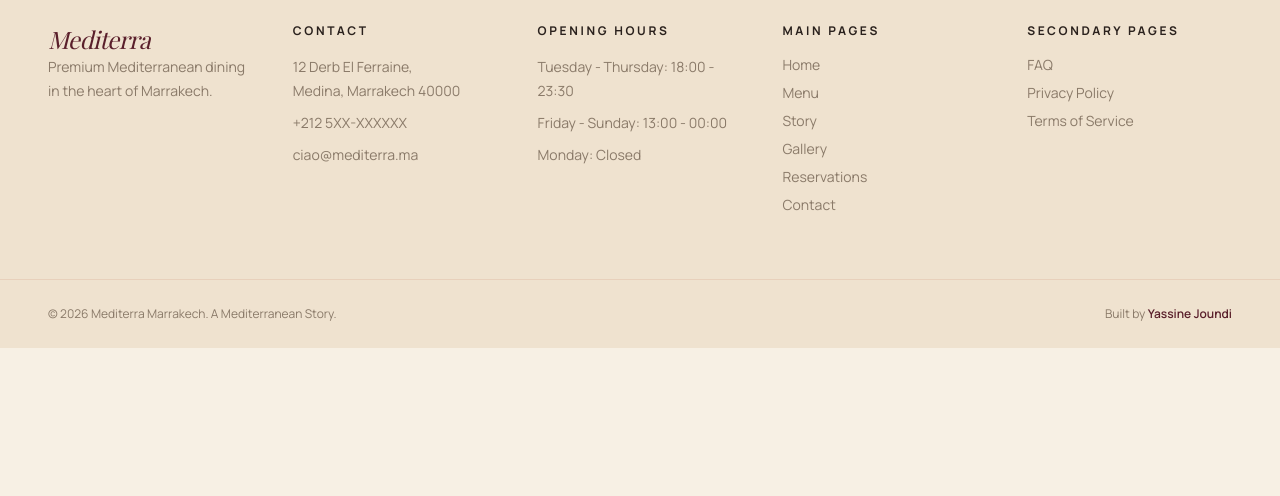
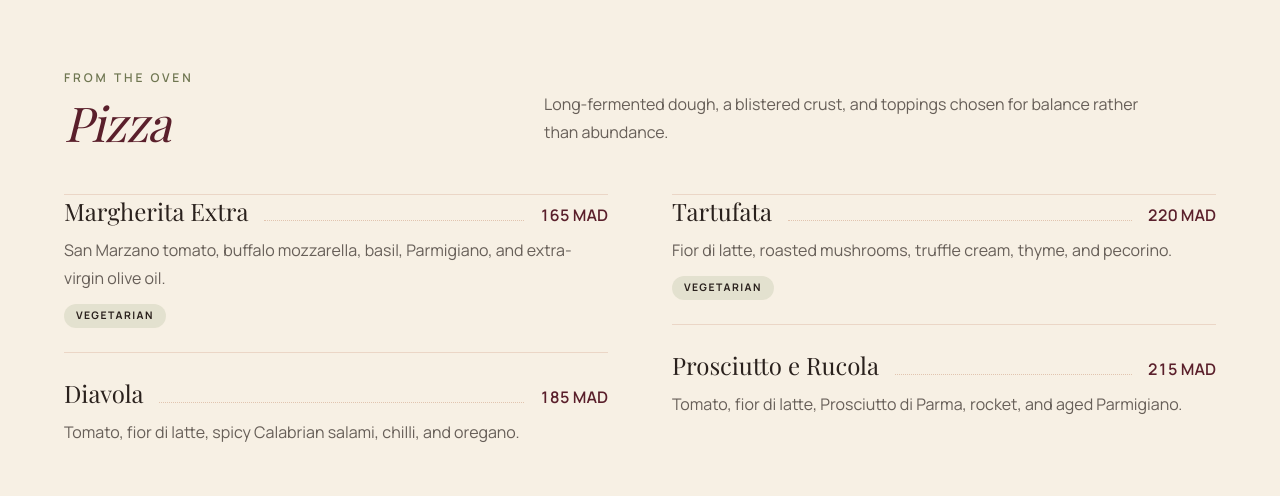
Before and after one commit to yassinejoundi/mediterra-restaurant, a Next.js app: page /menu in a window 1280 px wide. Shown: the part 3133-3629 px from the top of the page. Before the commit the page ends 3481 px from the top, so only its background shows below. Built offline with nearby package versions, Linux system fonts and the light colour scheme; a web font is replaced by a local one.

Commit message:
feat(menu): add wood-fired pizza

```diff
--- a/components/menu/Main.tsx
+++ b/components/menu/Main.tsx
@@ -219,6 +219,49 @@ export function Main() {
           </ScrollReveal>
         </div>
       </section>
+
+      <section id="pizza" className="scroll-mt-40 px-5 py-20 sm:px-8 sm:py-24 lg:px-12 lg:py-28">
+        <div className="mx-auto max-w-6xl">
+          <ScrollReveal className="grid gap-8 lg:grid-cols-[0.72fr_1.28fr] lg:items-end">
+            <div>
+              <p className="font-label text-xs font-semibold uppercase tracking-[0.24em] text-olive">From the oven</p>
+              <h2 className="mt-3 font-heading text-4xl italic tracking-[-0.025em] text-wine sm:text-5xl">Pizza</h2>
+            </div>
+            <p className="max-w-2xl text-pretty text-base leading-7 text-espresso/70 lg:justify-self-end">
+              Long-fermented dough, a blistered crust, and toppings chosen for balance rather than abundance.
+            </p>
+          </ScrollReveal>
+
+          <StaggerReveal className="mt-12 grid gap-x-16 md:grid-cols-2" staggerDelay={0.05}>
+            <div className="divide-y divide-terracotta/20 border-t border-terracotta/20">
+              <MenuItem
+                name="Margherita Extra"
+                description="San Marzano tomato, buffalo mozzarella, basil, Parmigiano, and extra-virgin olive oil."
+                price="165 MAD"
+                tag="Vegetarian"
+              />
+              <MenuItem
+                name="Diavola"
+                description="Tomato, fior di latte, spicy Calabrian salami, chilli, and oregano."
+                price="185 MAD"
+              />
+            </div>
+            <div className="divide-y divide-terracotta/20 border-t border-terracotta/20">
+              <MenuItem
+                name="Tartufata"
+                description="Fior di latte, roasted mushrooms, truffle cream, thyme, and pecorino."
+                price="220 MAD"
+                tag="Vegetarian"
+              />
+              <MenuItem
+                name="Prosciutto e Rucola"
+                description="Tomato, fior di latte, Prosciutto di Parma, rocket, and aged Parmigiano."
+                price="215 MAD"
+              />
+            </div>
+          </StaggerReveal>
+        </div>
+      </section>
     </main>
   );
 }
```
